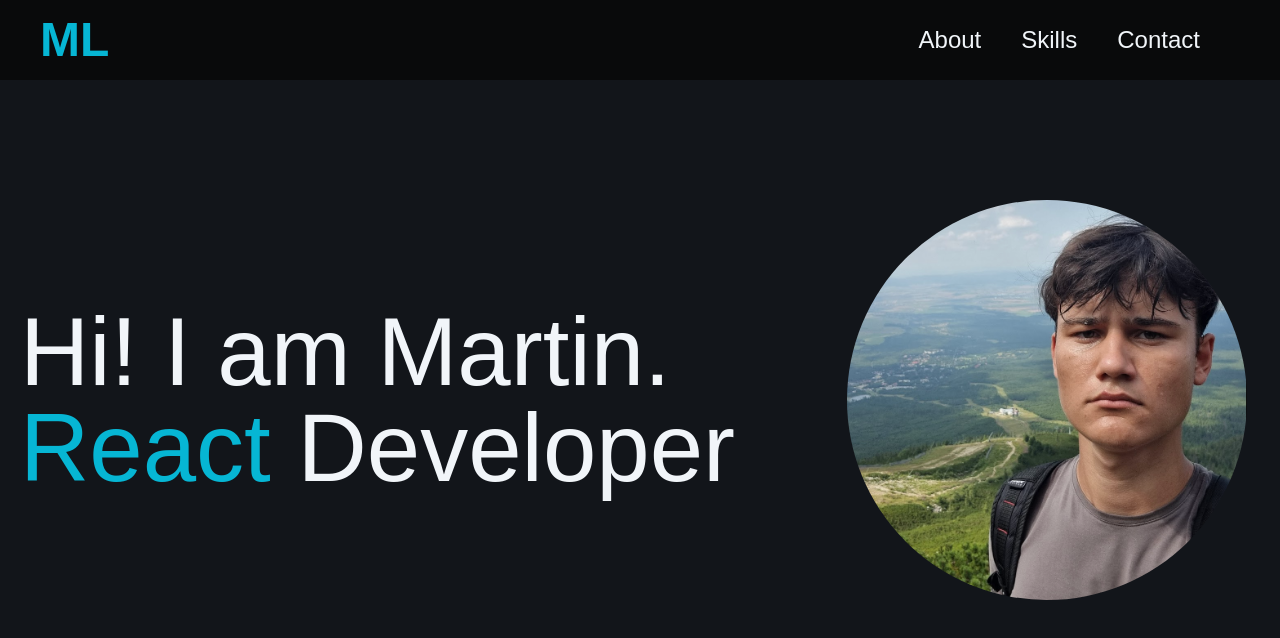
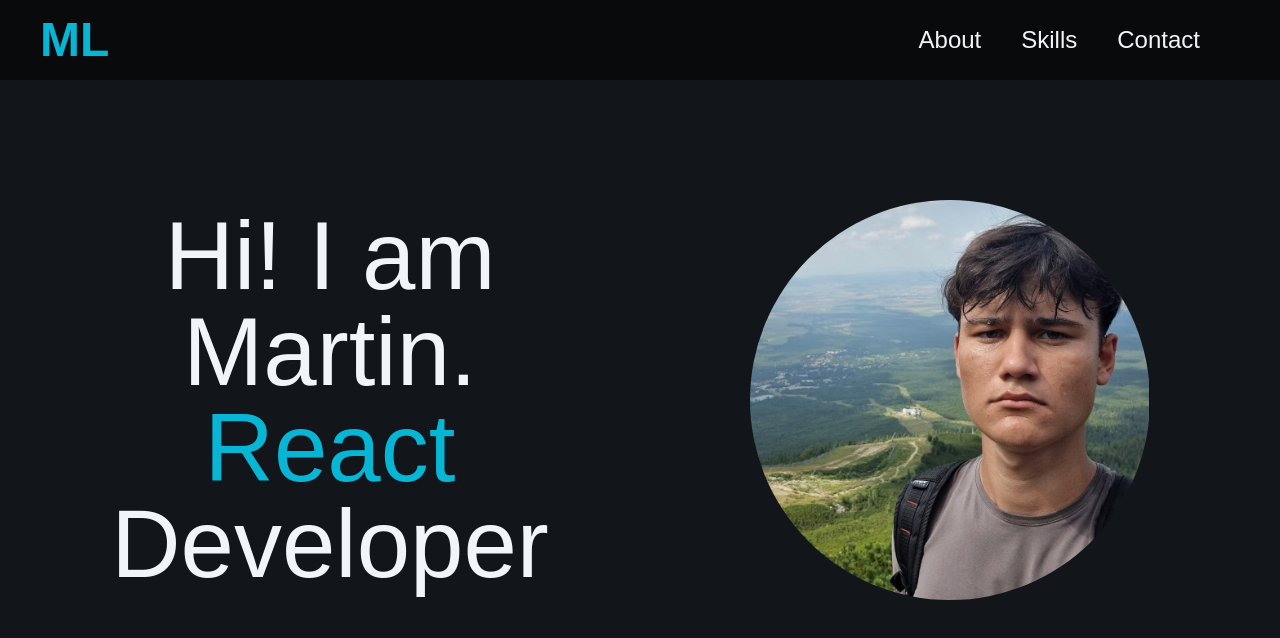
Before and after one commit to Saves331/CV, a React (Vite) app: page / in a window 1280 px wide. Shown: the top 638 px of the page. Built offline with nearby package versions, Linux system fonts and the light colour scheme.

Commit message:
new styling of Headers

```diff
--- a/src/components/About.tsx
+++ b/src/components/About.tsx
@@ -3,8 +3,20 @@
 
 
 function About() {
+
+  const text = "ABOUT"
+
   return (
-    <div className='h-screen py-[10vh] text-center max-w-[1800px] mx-auto w-full px-15'>
+    <div className='h-screen py-[10vh] w-full px-15 relative z-0'>
+
+        <div className='flex flex-col items-center absolute left-0 top-1/2 -translate-y-1/2 px-2 text-8xl text-white  z-0'>
+  {text.split("").map((char, index) => (
+    <span key={index}>{char}</span>
+  ))}
+</div>
+
+        <div className='text-center max-w-[1800px] mx-auto'>
+
         <h1 className='text-6xl text-[#F1F5F9] font-bold py-10'>About Me</h1>
 
 
@@ -22,6 +34,7 @@
                         </div>
                       </div>
 
+        </div>
 
 
     </div>
--- a/src/components/Hero.tsx
+++ b/src/components/Hero.tsx
@@ -7,7 +7,7 @@
   return (
     <div className="snap-start h-screen flex justify-between items-center px-10 pt-[10vh] container">
       {/* Left side: Text */}
-      <div className="text-4xl sm:text-6xl lg:text-[6rem] text-[#F1F5F9] w-2/3">
+      <div className="flex text-4xl sm:text-6xl lg:text-[6rem] text-[#F1F5F9] w-1/2 flex-col text-center">
         <h1>Hi! I am {person.name}.</h1>
         <h1>
           <span className="text-[#06B6D4]">React</span> {person.profession}
@@ -15,7 +15,7 @@
       </div>
 
       {/* Right side: Avatar */}
-      <div className='flex justify-start w-1/3'>
+      <div className='flex justify-center w-1/2'>
         <img
           src={person.avatar}
           alt="avatar"
--- a/src/components/NavBar.tsx
+++ b/src/components/NavBar.tsx
@@ -3,7 +3,7 @@
 function NavBar() {
   return (
     <div>
-        <nav className='flex justify-between items-center p-10 bg-[#090a0b]  w-full h-[10vh] fixed top-0 left-0 pr-[80px]'>
+        <nav className='flex justify-between items-center p-10 bg-[#090a0b]  w-full h-[10vh] fixed top-0 left-0 pr-[80px] z-10'>
 
             <a href="#hero-section" className='text-[#06B6D4] text-5xl font-bold'>ML</a>
 
```
